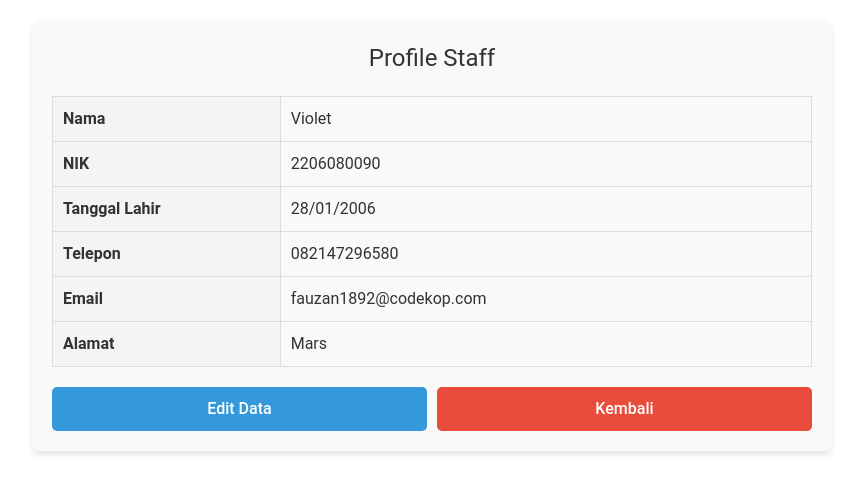
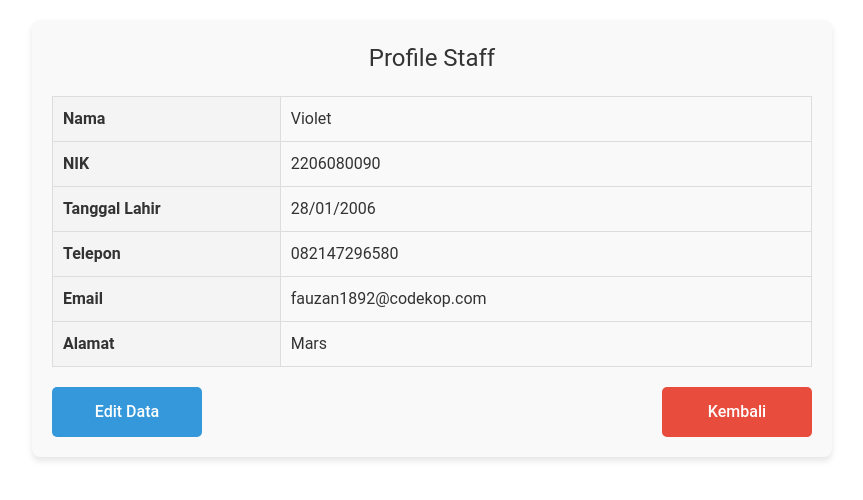
Before and after one commit to proyek-uas-arsitektur-sistem-perpus/proyek-sistem-perpus, a React (Vite) app in the folder frontend/: page /profile in a window 1280 px wide. Shown: the top 500 px of the page, without its empty margins (208-1071 px from the left). Built offline with nearby package versions, Linux system fonts and the light colour scheme.

Commit message:
menambahkan button kembali di halaman lupa password

```diff
--- a/frontend/src/pages/GantiPassword.css
+++ b/frontend/src/pages/GantiPassword.css
@@ -7,7 +7,7 @@
 
 .ganti-password-page {
   font-family: 'Roboto', sans-serif;
-  background-color: #fff; /* Warna latar belakang putih */
+  background-color: #fff;
   color: #333;
   display: flex;
   justify-content: center;
@@ -32,13 +32,6 @@
   font-weight: bold;
 }
 
-.ganti-password-container p {
-  text-align: center;
-  margin-bottom: 20px;
-  color: #555;
-  font-size: 14px;
-}
-
 .input-group {
   margin-bottom: 15px;
 }
@@ -58,22 +51,47 @@
   outline: none;
 }
 
-button {
-  width: 100%;
-  padding: 12px; /* Padding tombol */
-  background-color: #5c6bc0;
-  color: white;
-  border: none;
-  border-radius: 8px;
-  font-size: 16px; /* Ukuran font tombol */
-  cursor: pointer;
-  transition: background-color 0.3s ease;
+.button-group {
+  display: flex;
+  justify-content: space-between; /* Membuat tombol sejajar */
+  align-items: center; /* Menyelaraskan tombol secara vertikal */
+  gap: 10px; /* Jarak antar tombol */
+  margin-top: 20px;
 }
 
-button:hover {
-  background-color: #3f51b5; /* Warna saat hover */
+.action-button {
+  width: 48%; /* Lebar tombol sama */
+  height: 50px; /* Tinggi tombol sama */
+  padding: 12px; /* Padding tombol */
+  font-size: 16px; /* Ukuran font tombol */
+  border: none;
+  border-radius: 8px; /* Bentuk tombol sama */
+  cursor: pointer;
+  transition: background-color 0.3s ease, transform 0.2s ease; /* Efek hover dan klik */
 }
 
-button:active {
-  background-color: #3949ab; /* Warna saat klik */
+.action-button:hover {
+  transform: scale(1.02); /* Efek hover */
 }
+
+.action-button:active {
+  transform: scale(0.98); /* Efek klik */
+}
+
+.action-button:not(.back-button) {
+  background-color: #5c6bc0; /* Warna tombol utama */
+  color: white;
+}
+
+.action-button:not(.back-button):hover {
+  background-color: #3f51b5;
+}
+
+.back-button {
+  background-color: #e74c3c; /* Warna tombol kembali */
+  color: white;
+}
+
+.back-button:hover {
+  background-color: #c0392b; /* Warna saat hover tombol kembali */
+}
--- a/frontend/src/pages/GantiPassword.jsx
+++ b/frontend/src/pages/GantiPassword.jsx
@@ -1,5 +1,5 @@
 import React, { useState } from "react";
-import { useNavigate } from "react-router-dom"; // Gunakan useNavigate untuk navigasi
+import { useNavigate } from "react-router-dom";
 import "./GantiPassword.css";
 
 const GantiPassword = () => {
@@ -9,7 +9,7 @@
     confirmPassword: "",
   });
 
-  const navigate = useNavigate(); // Inisialisasi fungsi navigasi
+  const navigate = useNavigate();
 
   const handleChange = (e) => {
     const { name, value } = e.target;
@@ -22,19 +22,22 @@
   const handleSubmit = (e) => {
     e.preventDefault();
 
-    // Validasi: cek apakah password baru dan konfirmasi cocok
     if (passwords.newPassword !== passwords.confirmPassword) {
       alert("Password baru dan konfirmasi password tidak cocok.");
     } else {
       alert("Password berhasil diubah!");
-      navigate("/login"); // Navigasi ke halaman login
+      navigate("/login");
     }
+  };
+
+  const handleBack = () => {
+    navigate(-1); // Navigasi ke halaman sebelumnya
   };
 
   return (
     <div className="ganti-password-page">
       <div className="ganti-password-container">
-        <h1>UBAH PASSWORD</h1>
+        <h1>GANTI PASSWORD</h1>
         <form onSubmit={handleSubmit}>
           <div className="input-group">
             <input
@@ -66,7 +69,14 @@
               required
             />
           </div>
-          <button type="submit">Ubah Password</button>
+          <div className="button-group">
+            <button type="submit" className="action-button">
+              Ganti Password
+            </button>
+            <button type="button" className="action-button back-button" onClick={handleBack}>
+              Kembali
+            </button>
+          </div>
         </form>
       </div>
     </div>
--- a/frontend/src/pages/ProfilePengguna.css
+++ b/frontend/src/pages/ProfilePengguna.css
@@ -34,32 +34,41 @@
 
 .button-group {
   display: flex;
-  justify-content: flex-end;
-  gap: 10px;
+  justify-content: center; /* Menyelaraskan tombol di tengah */
+  align-items: center; /* Menyelaraskan tombol secara vertikal */
+  margin-top: 20px; /* Jarak antara tabel dan tombol */
+}
+
+.edit-button,
+.back-button {
+  background: #3498db; /* Warna tombol default */
+  color: #fff;
+  border: none;
+  padding: 10px 20px; /* Padding tombol */
+  border-radius: 5px;
+  cursor: pointer;
+  font-size: 16px; /* Ukuran font tombol */
+  height: 50px; /* Tinggi tombol yang sama */
+  width: 150px; /* Lebar tombol yang sama */
+  display: flex;
+  align-items: center;
+  justify-content: center; /* Pusatkan teks dalam tombol */
+  transition: background-color 0.3s ease, transform 0.2s ease; /* Efek transisi */
+  margin: 0; /* Hilangkan margin default */
 }
 
 .edit-button {
-  background: #3498db;
-  color: #fff;
-  border: none;
-  padding: 10px 20px;
-  border-radius: 5px;
-  cursor: pointer;
+  margin-right: 10px; /* Jarak kecil antara tombol "Edit Data" dan "Kembali" */
 }
 
 .edit-button:hover {
-  background: #2980b9;
+  background: #2980b9; /* Warna saat tombol edit di-hover */
 }
 
 .back-button {
-  background: #e74c3c;
-  color: #fff;
-  border: none;
-  padding: 10px 20px;
-  border-radius: 5px;
-  cursor: pointer;
+  background: #e74c3c; /* Warna tombol kembali */
 }
 
 .back-button:hover {
-  background: #c0392b;
+  background: #c0392b; /* Warna saat tombol kembali di-hover */
 }
```
Also changed, not shown: 1 other file (tests, documents, lock files or other folders).
